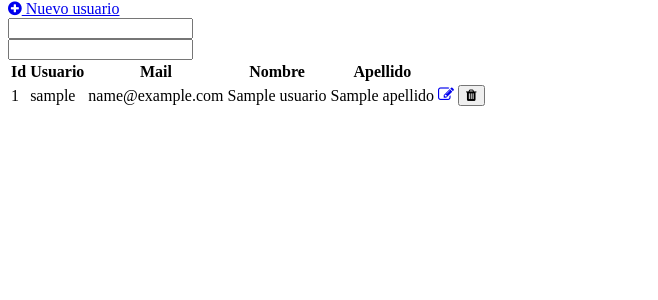
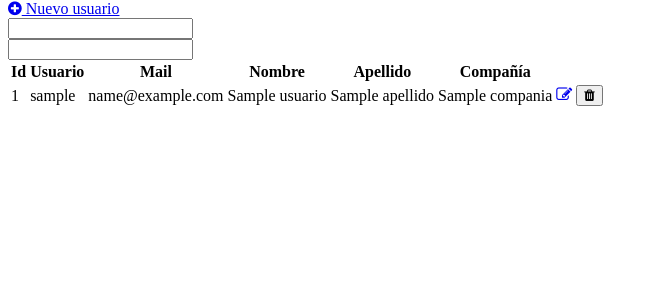
Before and after one commit to raulcejas04/ind, a Symfony app: template templates/admin/usuarios/usuarios.html.twig in a window 1280 px wide. Shown: the part 94-394 px from the top of the page, without its empty margins (0-658 px from the left). Run offline with Twig, Linux system fonts and the light colour scheme; the template is opened without the code that fills it: most values are stand-ins (such as "Sample title", 1, 10 or a date in 2020); form fields are guessed from the names that the template uses; some libraries are stand-ins or nearby versions.

Commit message:
Busqueda de usuarios Se agrega columna Compañía a listado de usuario, se corrigen todos los errores ortográficos en los templates que usan la palabra "Compañía"

```diff
--- a/src/Form/Admin/UsuarioType.php
+++ b/src/Form/Admin/UsuarioType.php
@@ -21,7 +21,7 @@ class UsuarioType extends AbstractType {
                 ->add('nombre', TextType::class, ['label' => 'Nombre'])
                 ->add('apellido', TextType::class, ['label' => 'Apellido'])
                 ->add('email', EmailType::class, ['label' => 'E-mail'])
-                ->add('compania', EntityType::class, ['class'=>Compania::class,'choice_label' => 'nombre', 'label'=>'Compania'])
+                ->add('compania', EntityType::class, ['class'=>Compania::class,'choice_label' => 'nombre', 'label'=>'Compañía'])
                 ->add('grupos', EntityType::class, ['class'=>Grupo::class,'choice_label' => 'nombre', 'label'=>'Grupos','multiple'=>true])
                 ->add('roles', ChoiceType::class, [
                     'multiple' => true,
--- a/templates/admin/usuarios/usuarios.html.twig
+++ b/templates/admin/usuarios/usuarios.html.twig
@@ -27,6 +27,7 @@
                             <th>Mail</th>
                             <th>Nombre</th>
                             <th>Apellido</th>
+                            <th>Compañía</th>
                             <th></th>
                         </tr>
                     </thead>
@@ -38,6 +39,7 @@
                                 <td >{{ usuario.email}}</td>
                                 <td >{{ usuario.nombre}}</td>
                                 <td >{{ usuario.apellido}}</td>
+                                <td>{{ usuario.compania.nombre }}</td>
                                 <td>
                                     {{ include('admin/usuarios/_eliminar.html.twig') }}
                                 </td>
--- a/templates/session/cuenta.html.twig
+++ b/templates/session/cuenta.html.twig
@@ -48,7 +48,7 @@
                         </div>
                         <div class="form-group row">
                             <div class="col-sm-5">
-                                <label class="font-weight-bold">Companía:</label>
+                                <label class="font-weight-bold">Compañía:</label>
                             </div>
                             <div class="col-sm-7">
                                 <p>{{ usuario.compania.nombre }}</p>
```
